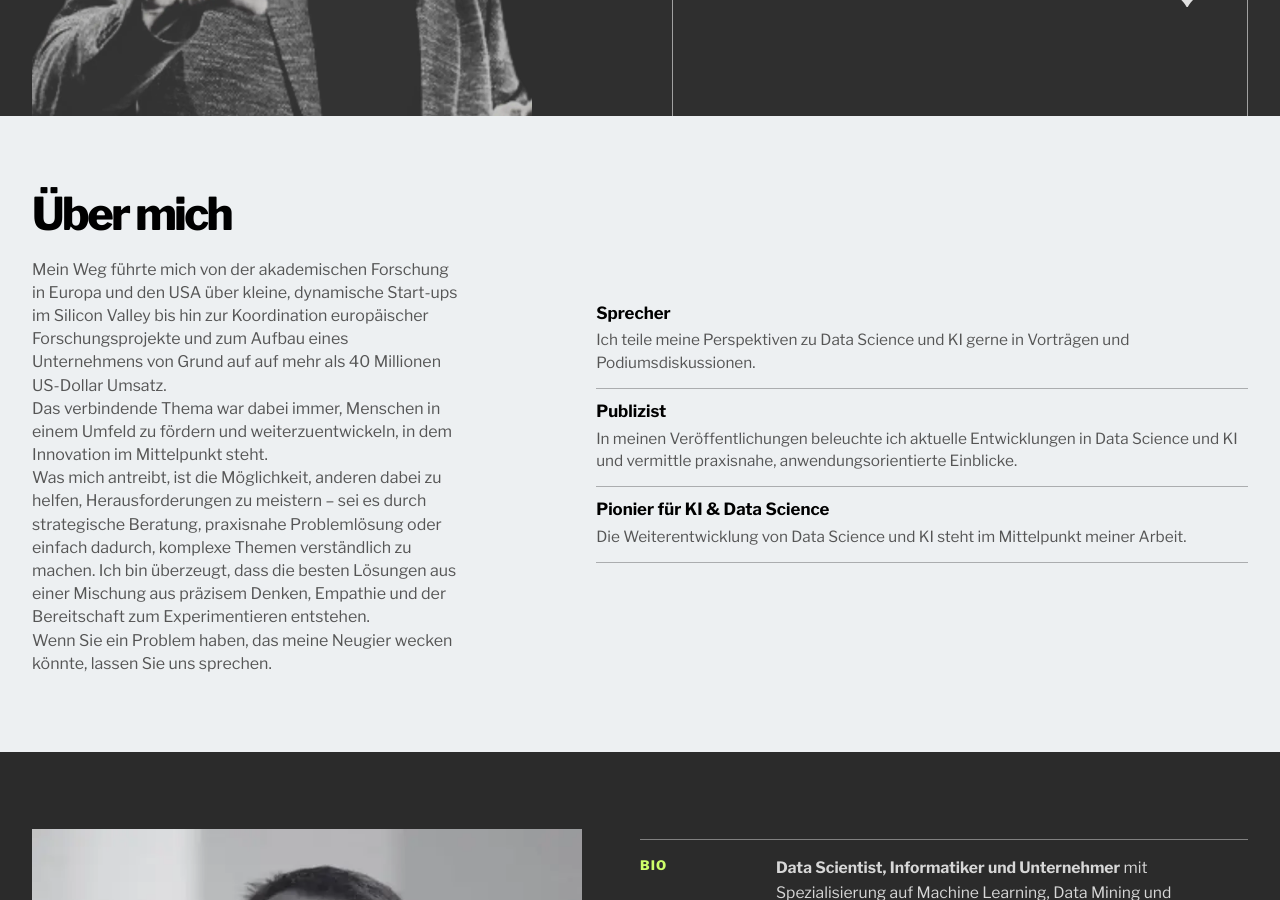
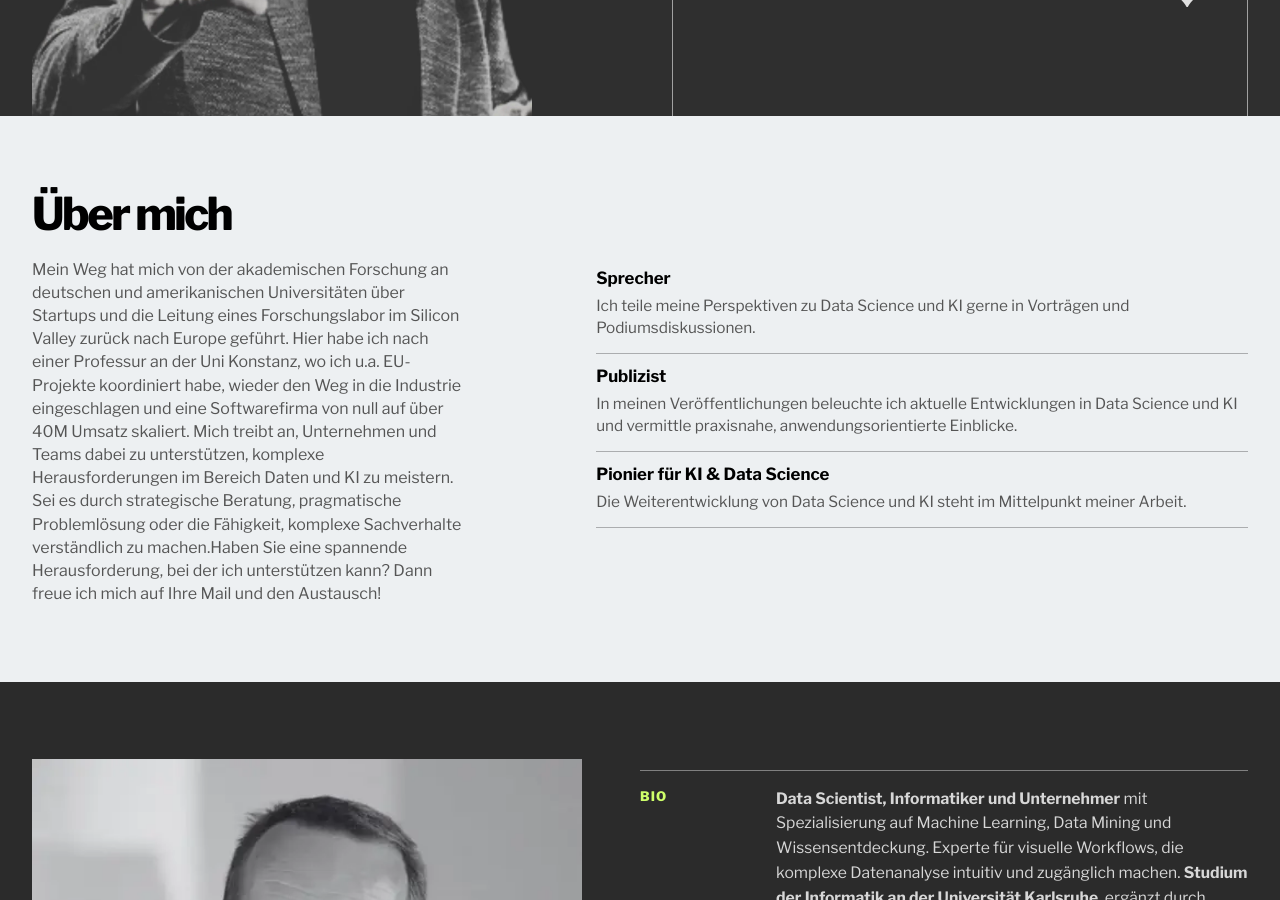
Before and after one commit to lacahelpme/mb, a Jekyll site: the page built from de/index.html, in a window 1280 px wide and 900 px high, scrolled down 504 px. Built offline with Jekyll 4.4.1, drawn with Linux system fonts in a browser that asks for light colours.

Commit message:
Update index.html

```diff
--- a/de/index.html
+++ b/de/index.html
@@ -32,12 +32,12 @@ permalink: /de/
   <div class="container about-light-grid">
     <div class="about-main">
       <h2 class="section-title">Über mich</h2>
-      <p>Mein Weg führte mich von der akademischen Forschung in Europa und den USA über kleine, dynamische Start-ups im Silicon Valley bis hin zur Koordination europäischer Forschungsprojekte und zum Aufbau eines Unternehmens von Grund auf auf mehr als 40 Millionen US-Dollar Umsatz.<br>
-
-Das verbindende Thema war dabei immer, Menschen in einem Umfeld zu fördern und weiterzuentwickeln, in dem Innovation im Mittelpunkt steht.<br>
-
-Was mich antreibt, ist die Möglichkeit, anderen dabei zu helfen, Herausforderungen zu meistern – sei es durch strategische Beratung, praxisnahe Problemlösung oder einfach dadurch, komplexe Themen verständlich zu machen. Ich bin überzeugt, dass die besten Lösungen aus einer Mischung aus präzisem Denken, Empathie und der Bereitschaft zum Experimentieren entstehen.
-<br>Wenn Sie ein Problem haben, das meine Neugier wecken könnte, lassen Sie uns sprechen.</p>
+      <p>Mein Weg hat mich von der akademischen Forschung an deutschen und amerikanischen Universitäten über Startups und die Leitung eines Forschungslabor im Silicon Valley zurück nach Europe geführt.
+        Hier habe ich nach einer Professur an der Uni Konstanz, wo ich u.a.
+        EU-Projekte koordiniert habe, wieder den Weg in die Industrie eingeschlagen und eine Softwarefirma von null auf über 40M Umsatz skaliert.
+        Mich treibt an, Unternehmen und Teams dabei zu unterstützen, komplexe Herausforderungen im Bereich Daten und KI zu meistern.
+        Sei es durch strategische Beratung, pragmatische Problemlösung oder die Fähigkeit, komplexe Sachverhalte verständlich zu machen.Haben Sie eine spannende Herausforderung,
+        bei der ich unterstützen kann? Dann freue ich mich auf Ihre Mail und den Austausch!</p>
     </div>
 
     <div class="about-side">
```
